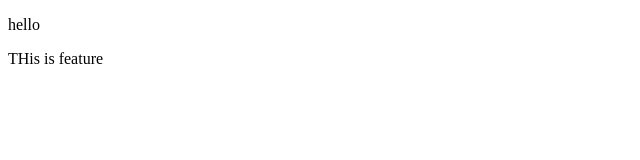
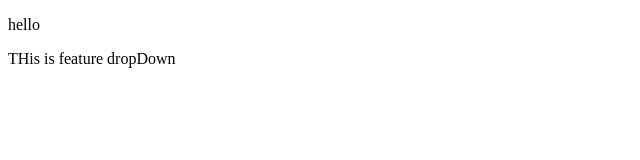
Before and after one commit to prethamvijjapu/Localrepo, a plain HTML site: page index.html in a window 1280 px wide. Shown: the full height of the page, 0-640 px from the left. Drawn offline with Linux system fonts and the light colour scheme.

Commit message:
Add new DropDown

```diff
--- a/index.html
+++ b/index.html
@@ -7,6 +7,6 @@
 </head>
 <body>
     <p>hello</p>
-    <p>THis is feature </p>
+    <p>THis is feature dropDown</p>
 </body>
 </html>
```
